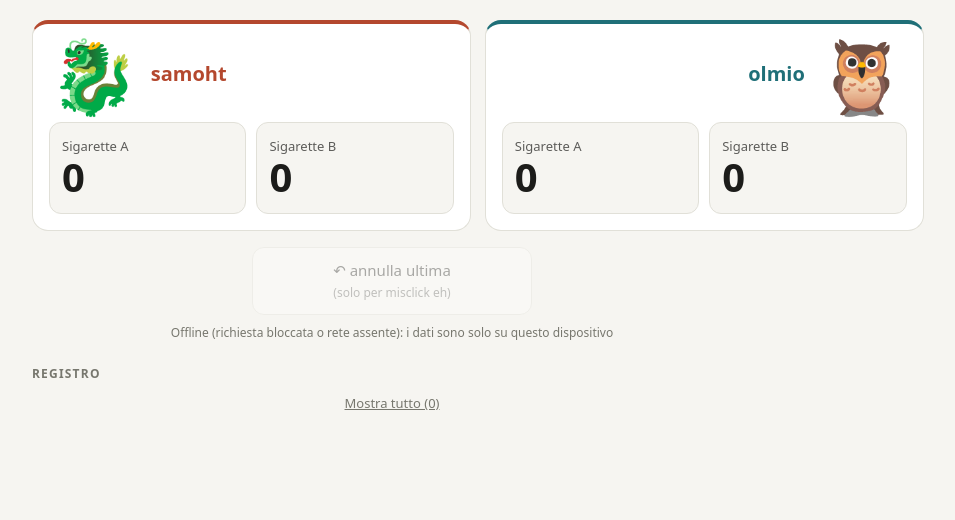
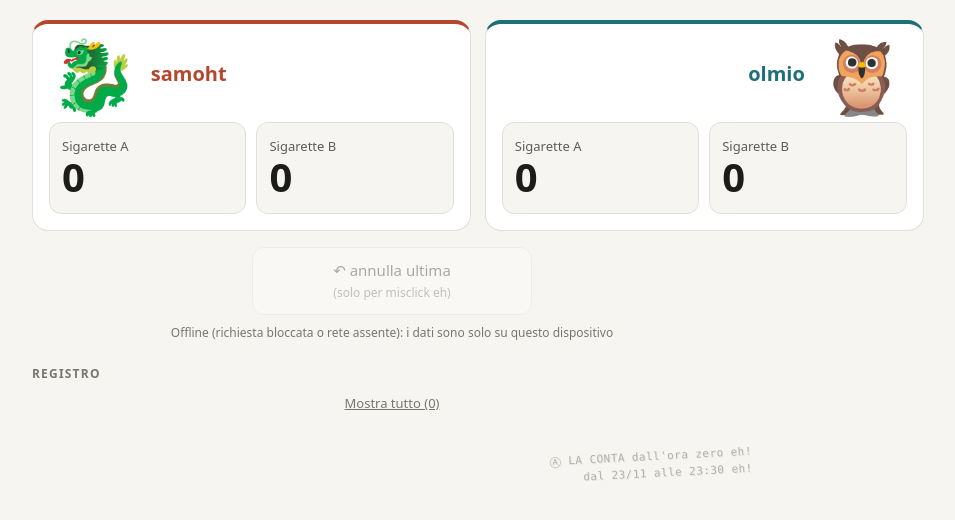
Before and after one commit to olmonotarianni/fumo-t4nt0-c0unter, a plain HTML site: page index.html in a window 1280 px wide. Shown: the whole page, without its empty margins (248-1203 px from the left). Drawn offline with Linux system fonts and the light colour scheme; no server answers.

Commit message:
Add tag paragraph to index.html
Added a tag paragraph to the main section of the HTML.

```diff
--- a/index.html
+++ b/index.html
@@ -63,6 +63,7 @@
   .xp .ok { display: block; margin: 0 auto 14px; min-width: 80px; padding: 4px 12px; background: #f4f3ee; border: 1px solid #003c74; border-radius: 3px; font: inherit; color: #000; cursor: pointer; }
   .status { text-align: center; color: var(--muted); font-size: 12px; margin: 10px 0 0; min-height: 16px; }
   .more { display: block; margin: 10px auto 0; background: none; border: 0; color: var(--muted); font: inherit; font-size: 13px; text-decoration: underline; cursor: pointer; }
+  .tag { margin: 36px 0 0 auto; width: max-content; max-width: 70%; transform: rotate(-3deg); font: 11px/1.5 ui-monospace, Menlo, Consolas, monospace; color: var(--muted); opacity: .55; letter-spacing: .04em; text-align: right; text-shadow: 1px 1px 0 var(--line); user-select: none; }
 </style>
 </head>
 <body>
@@ -94,6 +95,7 @@
     <ul id="log"></ul>
     <button class="more" id="more" hidden></button>
   </section>
+  <p class="tag">Ⓐ LA CONTA dall'ora zero eh!<br>dal 23/11 alle 23:30 eh!</p>
 </main>
 
 <div class="xp" id="xp" role="alertdialog">
```
